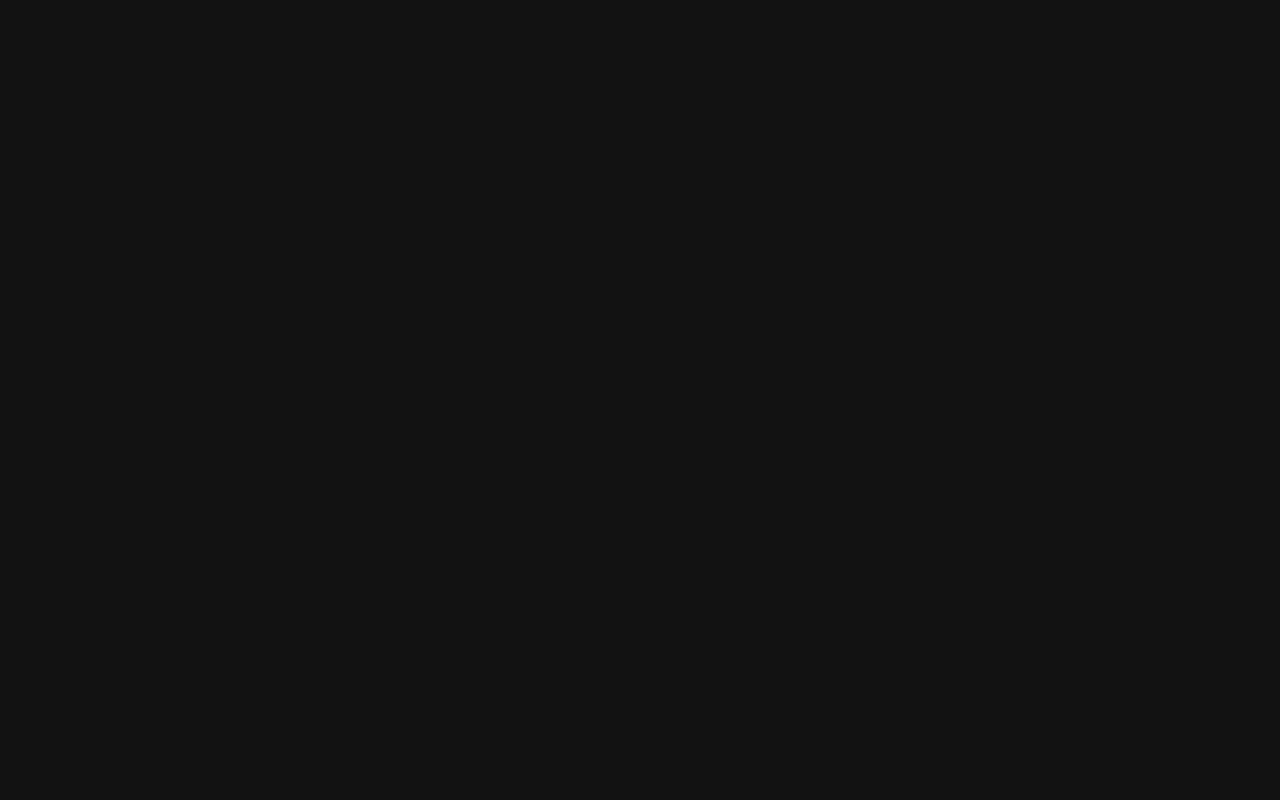
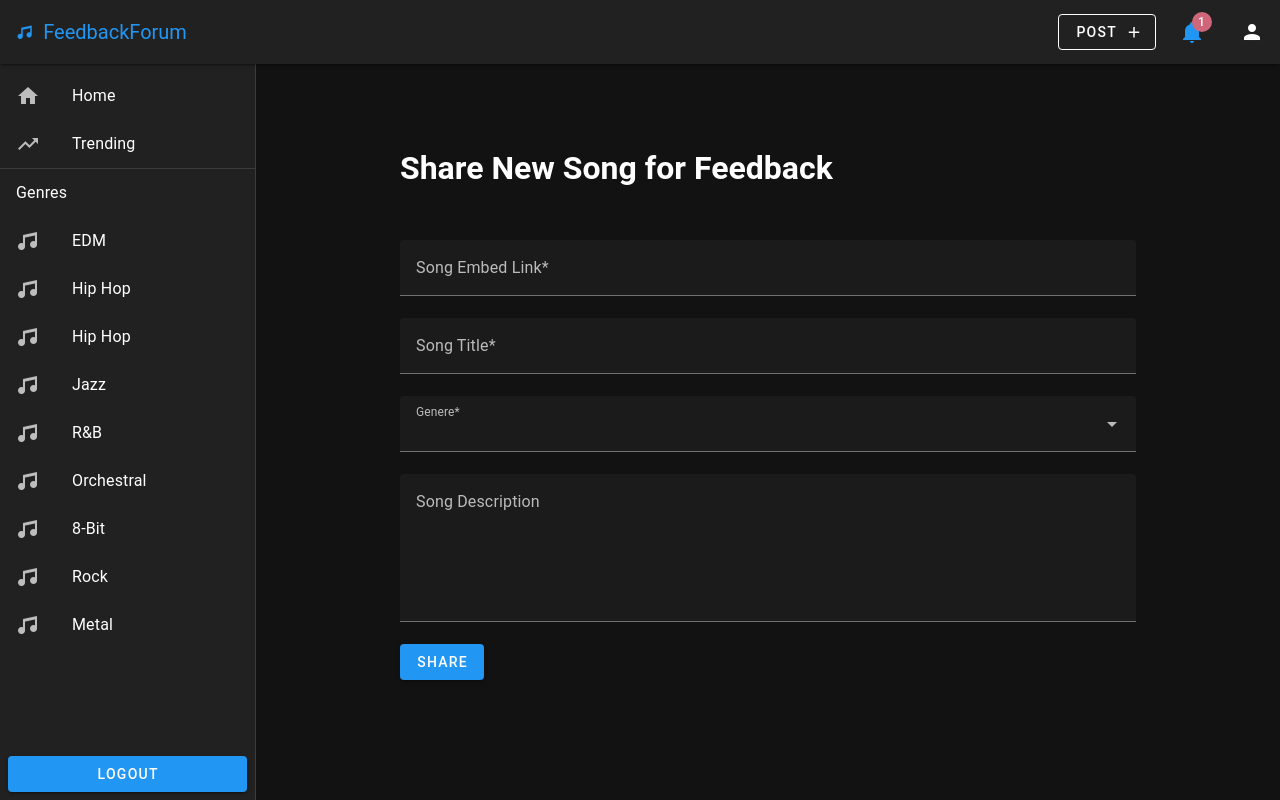
Before and after one commit to fobabett/FeedbackForum, a Vue app: page /FeedbackForum/new in a window 1280 px wide. Before the commit this address had no page. Built offline with nearby package versions, Linux system fonts and the light colour scheme.

Commit message:
fixes routes for github

```diff
--- a/src/components/Nav.vue
+++ b/src/components/Nav.vue
@@ -1,10 +1,10 @@
 <script setup lang="ts">
 const props = defineProps(["router", "account", "fetch"])
 const notificationCount = props.account.notifications.length
-const profileLinks = [{ title: 'Following', link: '/account/following' }, { title: 'My Posts', link: '/account/posts' }]
+const profileLinks = [{ title: 'Following', link: '/FeedbackForum/account/following' }, { title: 'My Posts', link: '/FeedbackForum/account/posts' }]
 const viewNotification = (notification) => {
   props.fetch('/api/account/notification', 'POST', notification)
-  props.router.push(`/posts/${notification.post_id}`)
+  props.router.push(`/FeedbackForum/posts/${notification.post_id}`)
 }
 
 const route = (link) => {
@@ -17,11 +17,11 @@ const route = (link) => {
     <v-app-bar :elevation="2">
       <template v-slot:prepend>
         <v-btn prepend-icon="mdi-music" color="primary">
-          <v-app-bar-title @click="props.router.push(`/`)">FeedbackForum</v-app-bar-title>
+          <v-app-bar-title @click="props.router.push(`/FeedbackForum/`)">FeedbackForum</v-app-bar-title>
         </v-btn>
       </template>
 
-      <v-btn append-icon="$plus" variant="outlined" @click="props.router.push(`/new`)">Post</v-btn>
+      <v-btn append-icon="$plus" variant="outlined" @click="props.router.push(`/FeedbackForum/new`)">Post</v-btn>
 
       <v-menu v-if="props.account && notificationCount > 0">
         <template v-slot:activator="{ props }" v-slot:append>
--- a/src/components/PostList.vue
+++ b/src/components/PostList.vue
@@ -7,7 +7,7 @@ const props = defineProps(['posts', 'account', 'onClickAction', 'router'])
 <template>
   <v-row dense>
     <v-col v-for="post in props.posts" :key="post.id" cols="12">
-      <v-card variant="plain" class="post" v-on:click="props.router.push(`/posts/${post.id}`)" prepend-icon="mdi-account"
+      <v-card variant="plain" class="post" v-on:click="props.router.push(`/FeedbackForum/posts/${post.id}`)" prepend-icon="mdi-account"
         :title="post.content.title" :subtitle="post.user.username">
         <v-container class="h-25">
           <div v-html="post.content.media"></div>
--- a/src/views/AccountPosts.vue
+++ b/src/views/AccountPosts.vue
@@ -28,7 +28,7 @@ onBeforeMount(async () => {
     <PostListVue v-if="account.posts.length > 0" :posts="posts" :account="account" :router="router" />
     <v-row v-else>
       <v-col cols="12">
-        <p>You haven't posted any songs yet. Go <a @click="router.push('/new')">here</a> to post a songs</p>
+        <p>You haven't posted any songs yet. Go <a @click="router.push('/FeedbackForum/new')">here</a> to post a songs</p>
       </v-col>
     </v-row>
   </v-container>
--- a/src/views/Following.vue
+++ b/src/views/Following.vue
@@ -46,7 +46,7 @@ const onClickAction = (action: String, payload: any, value: Boolean) => {
       :router="router" />
     <v-row v-else>
       <v-col cols="12">
-        <p>You aren't following any songs at this time. Check out the <a @click="router.push('/')">Feed</a> and follow
+        <p>You aren't following any songs at this time. Check out the <a @click="router.push('/FeedbackForum/')">Feed</a> and follow
           some songs!</p>
       </v-col>
     </v-row>
--- a/src/views/NewPost.vue
+++ b/src/views/NewPost.vue
@@ -33,7 +33,7 @@ const v$ = useVuelidate(rules, state)
 
 const shareSong = async () => {
   fetch('/api/posts', 'POST', state)
-  router.push("/")
+  router.push("/FeedbackForum/")
 }
 </script>
 <template>
```
Also changed, not shown: src/router/index.ts (+5 -5 lines), 1 other file (tests, documents, lock files or other folders).
